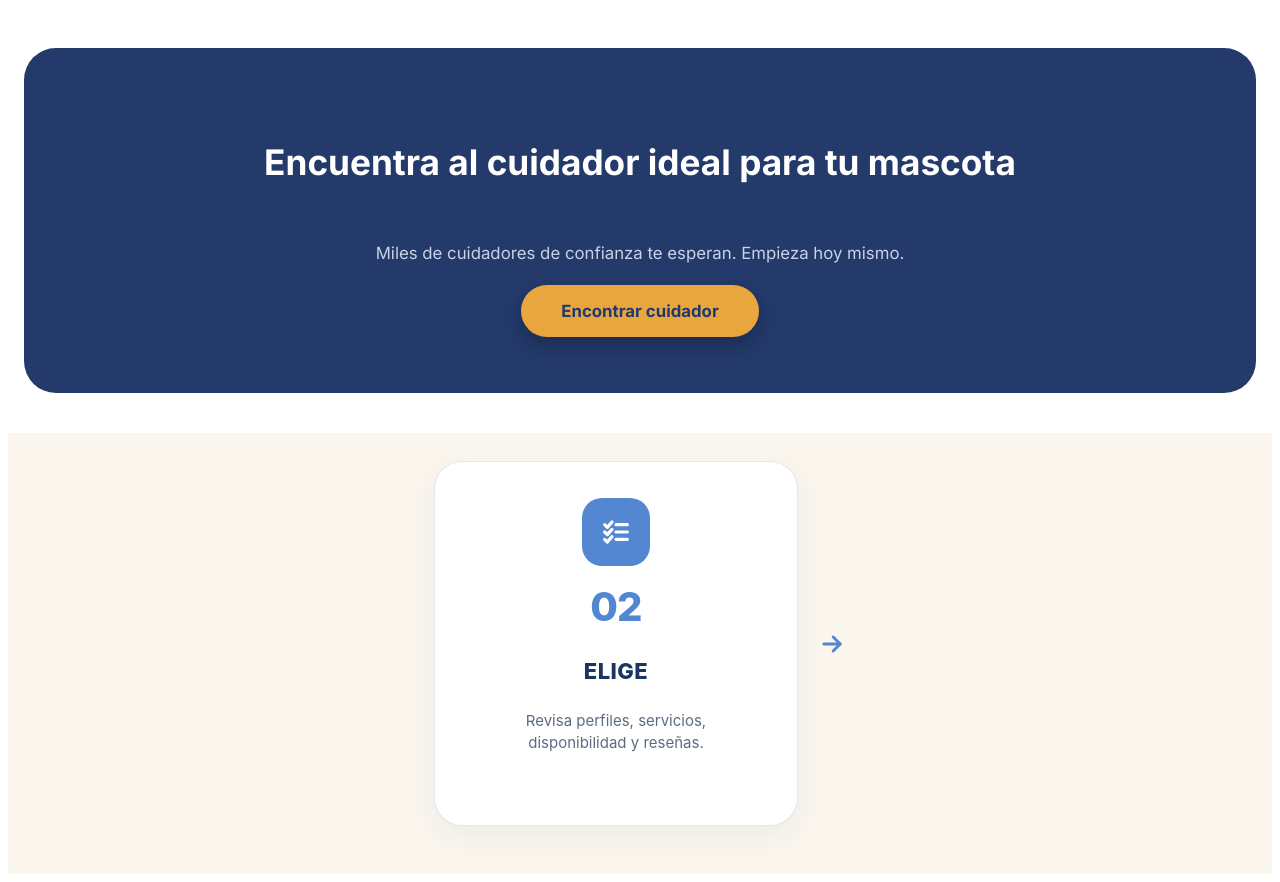
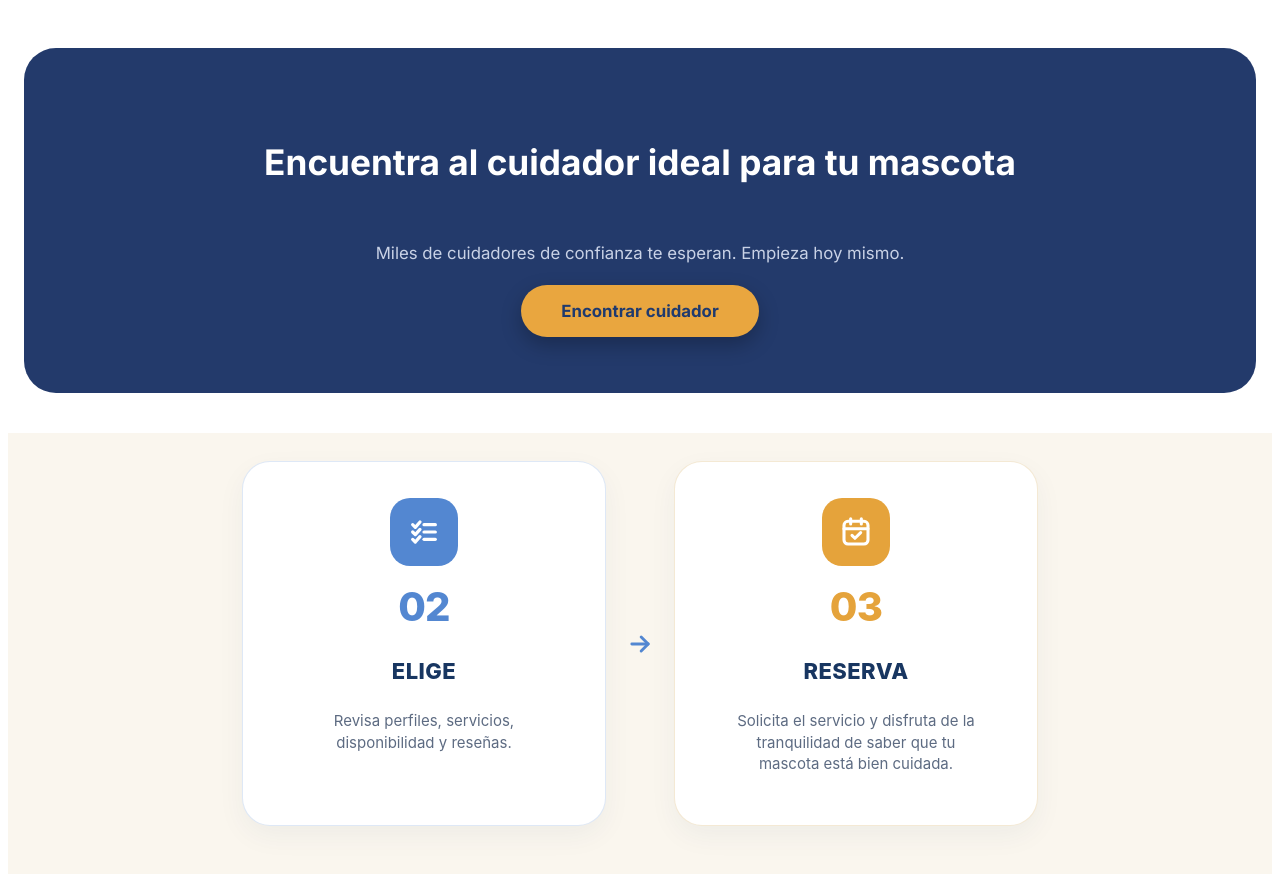
Before and after one commit to raquelgonzales-droid/woofly, a plain HTML site: page comofunciona.html in a window 1280 px wide. Drawn offline with Linux system fonts and the light colour scheme.

Commit message:
Agrego tarjeta Paso 03 RESERVA en comofunciona.html

```diff
--- a/comofunciona.html
+++ b/comofunciona.html
@@ -96,6 +96,39 @@
             <polyline points="13 6 19 12 13 18"></polyline>
           </svg>
         </div>
+        <!-- PASO 03: RESERVA -->
+        <article class="step-card step-card--reserva">
+          <!-- Ícono de calendario / reserva -->
+          <div class="step-card__icon-box step-card__icon-box--amber" aria-hidden="true">
+            <svg
+              width="32"
+              height="32"
+              viewBox="0 0 24 24"
+              fill="none"
+              stroke="#FFFFFF"
+              stroke-width="2.3"
+              stroke-linecap="round"
+              stroke-linejoin="round"
+            >
+              <rect x="3" y="4" width="18" height="17" rx="3" ry="3"></rect>
+              <line x1="16" y1="2" x2="16" y2="6"></line>
+              <line x1="8" y1="2" x2="8" y2="6"></line>
+              <line x1="3" y1="9.5" x2="21" y2="9.5"></line>
+              <polyline points="9 14.5 11.2 16.7 15.5 12.5"></polyline>
+            </svg>
+          </div>
+
+          <!-- Número 03 -->
+          <span class="step-card__number step-card__number--amber">03</span>
+
+          <!-- Título RESERVA -->
+          <h3 class="step-card__title">RESERVA</h3>
+
+          <!-- Descripción -->
+          <p class="step-card__description">
+            Solicita el servicio y disfruta de la tranquilidad de saber que tu mascota está bien cuidada.
+          </p>
+        </article>
       </div>
     </section>
   </main>
--- a/paso-elige.css
+++ b/paso-elige.css
@@ -98,3 +98,19 @@
     transform: rotate(90deg);
   }
 }
+/* Estilos adicionales para el Paso 03: RESERVA */
+.step-card--reserva {
+  border-color: rgba(244, 232, 210, 0.95);
+}
+
+.step-card__icon-box--amber {
+  background-color: #e5a33b;
+}
+
+.step-card__number--amber {
+  color: #e5a33b;
+}
+
+.step-card--reserva .step-card__description {
+  max-width: 255px;
+}
```
